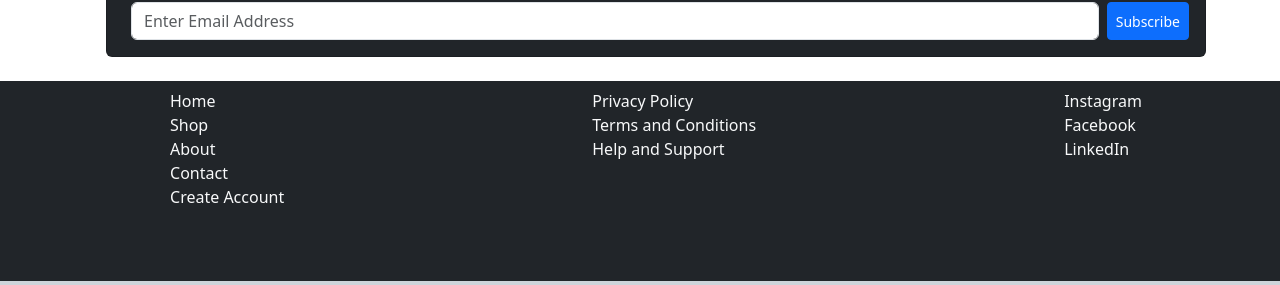
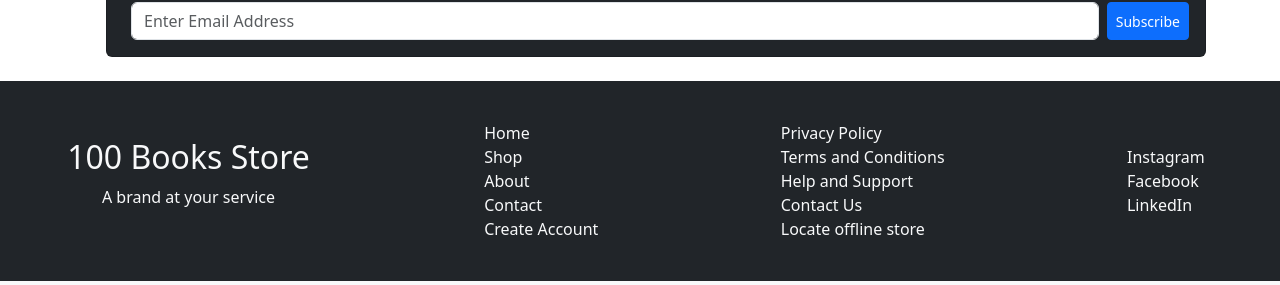
Before and after one commit to ph03n1xc0d3s/react-book-store, a React (Create React App) app: page / in a window 1280 px wide. Shown: the part 1753-2038 px from the top of the page. Built offline with nearby package versions, Linux system fonts and the light colour scheme.

Commit message:
minor changes in footer component

```diff
--- a/src/layout/Footer.js
+++ b/src/layout/Footer.js
@@ -3,7 +3,11 @@ import React from "react";
 const Footer = () => {
   return (
     <>
-      <div className="bg-dark d-flex flex-row justify-content-around align-items-start" style={{height: '200px'}}>
+      <div className="bg-dark d-flex flex-row justify-content-around align-items-center" style={{height: "200px"}}>
+      <div className="navbar-brand">
+      <h2 className="text-light">100 Books Store</h2>
+      <p className="text-light text-center">A brand at your service</p>
+      </div>
         <div className="links-1">
           <ul
             className="m-2"
@@ -37,6 +41,12 @@ const Footer = () => {
             <li>
               <a className="text-light text-decoration-none" href="">Help and Support</a>
             </li>
+            <li>
+              <a className="text-light text-decoration-none" href="">Contact Us</a>
+            </li>
+            <li>
+              <a className="text-light text-decoration-none" href="">Locate offline store</a>
+            </li>
           </ul>
         </div>
         <div className="socialmedia">
@@ -53,8 +63,8 @@ const Footer = () => {
           </ul>
         </div>
       </div>
-      <div className="copyright-footer bg-dark-subtle text-center">
-        <p className='m-0'>Designed by Vaibhav</p>
+      <div className="copyright-footer bg-light text-center">
+        <p className='m-0'>&#169; Designed and Developed by PH03N1XC0D3S</p>
       </div>
     </>
   );
```
